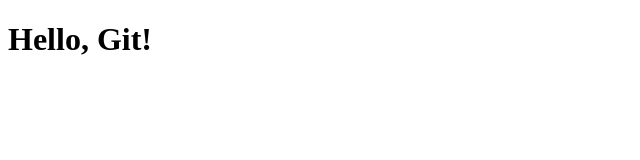
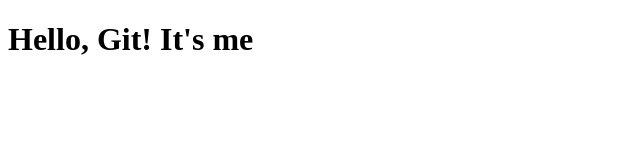
Before and after one commit to MeLonMzfk54/firstForGitBush, a plain HTML site: page index.html in a window 1280 px wide. Shown: the whole page, without its empty margins (0-640 px from the left). Drawn offline with Linux system fonts and the light colour scheme.

Commit message:
Adde some info in index.html

```diff
--- a/index.html
+++ b/index.html
@@ -6,6 +6,6 @@
     <title>Test for GitHub</title>
 </head>
 <body>
-    <h1>Hello, Git!</h1>
+    <h1>Hello, Git! It's me</h1>
 </body>
 </html>
```
